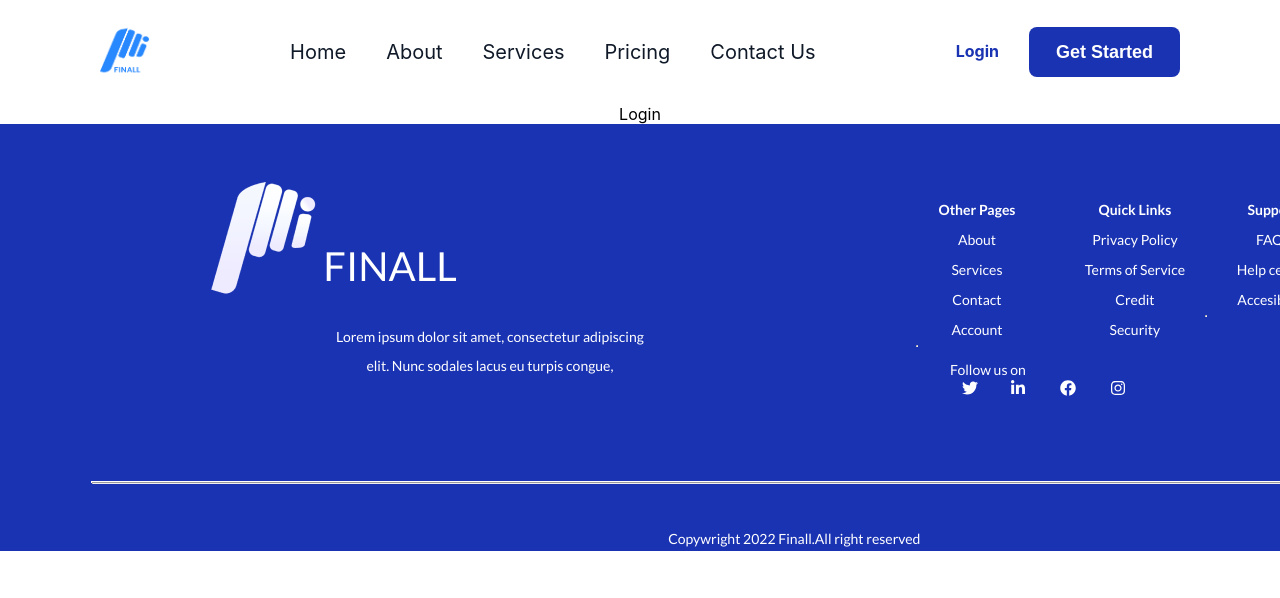
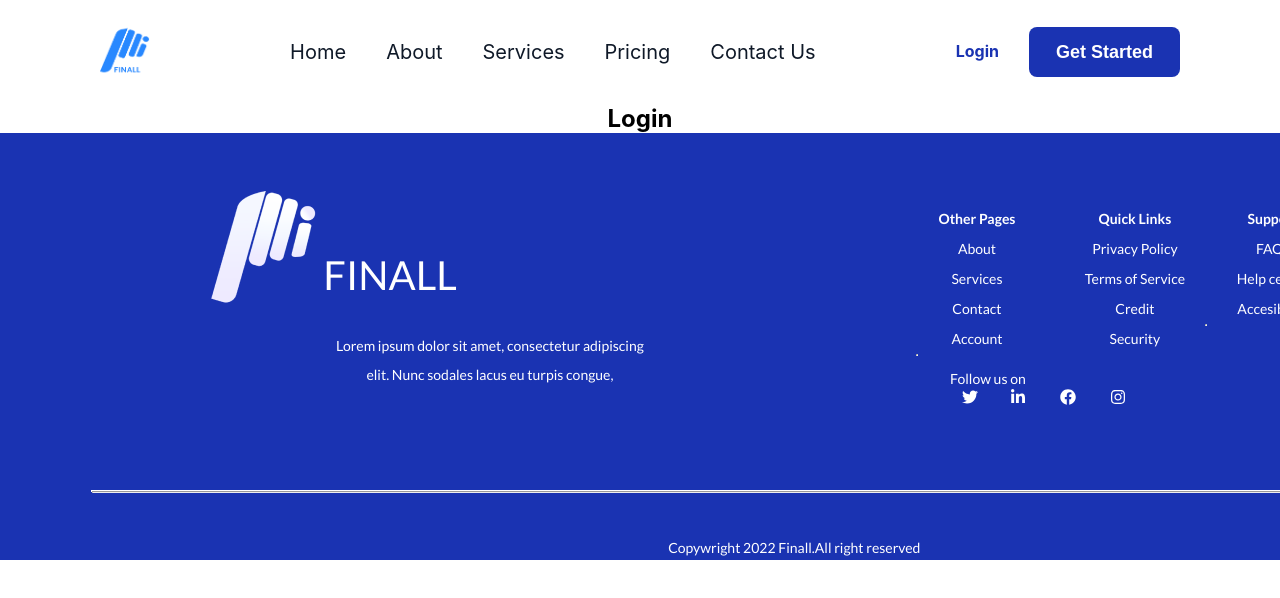
Before and after one commit to FinallNg/finall_frontend, a React (Create React App) app: page /login in a window 1280 px wide. Shown: the top 598 px of the page. Built offline with nearby package versions, Linux system fonts and the light colour scheme; the HTML template or start-up script is replaced by a standard one.

Commit message:
Fix typo in import

```diff
--- a/src/App.js
+++ b/src/App.js
@@ -12,6 +12,7 @@ import AboutUs from "./Components/AboutUs/AboutUs";
 import Navbar from "./Components/Navbar/Navbar";
 import Footer from "./Components/Footer/Footer";
 import Services from "./Components/Services/Services";
+import NewTeam from "./Components/LandingPage/Team/NewTeam";
 
 function App() {
   return (
@@ -19,7 +20,8 @@ function App() {
       <BrowserRouter>
         <Navbar />
         <Routes>
-          <Route exact path="/" element={<LandingPage />} />
+          {/* <Route exact path="/" element={<LandingPage />} /> */}
+          <Route exact path="/" element={<NewTeam />} />
           <Route exact path="/about" element={<AboutUs />} />
           <Route exact path="/services" element={<Services />} />
           <Route exact path="/pricing" element={<Pricing />} />
--- a/src/Components/LandingPage/HeroSection/HeroSection.js
+++ b/src/Components/LandingPage/HeroSection/HeroSection.js
@@ -1,5 +1,5 @@
 import React from 'react'
-import './herosection.css'
+import './HeroSection.css'
 import HeroSectionButton from './HeroSectionButton'
 import HeroSubButton from './HeroSubButton'
 
--- a/src/Components/LandingPage/SpendingHabit/SpendingHabit.js
+++ b/src/Components/LandingPage/SpendingHabit/SpendingHabit.js
@@ -1,6 +1,6 @@
 import React from 'react'
 import HeroSubButton from '../HeroSection/HeroSubButton'
-import './spendinghabit.css'
+import './SpendingHabit.css'
 
 const SpendingHabit = () => {
   return (
--- a/src/Components/Login/Login.js
+++ b/src/Components/Login/Login.js
@@ -1,8 +1,12 @@
 import React from 'react'
+import LoginImage from '../../assets/login.svg'
 
 const Login = () => {
   return (
-    <div>Login</div>
+    <div>
+        <h2>Login</h2>
+
+    </div>
   )
 }
 
```
Also changed, not shown: src/assets/login.svg (added), 1 other file (tests, documents, lock files or other folders).
